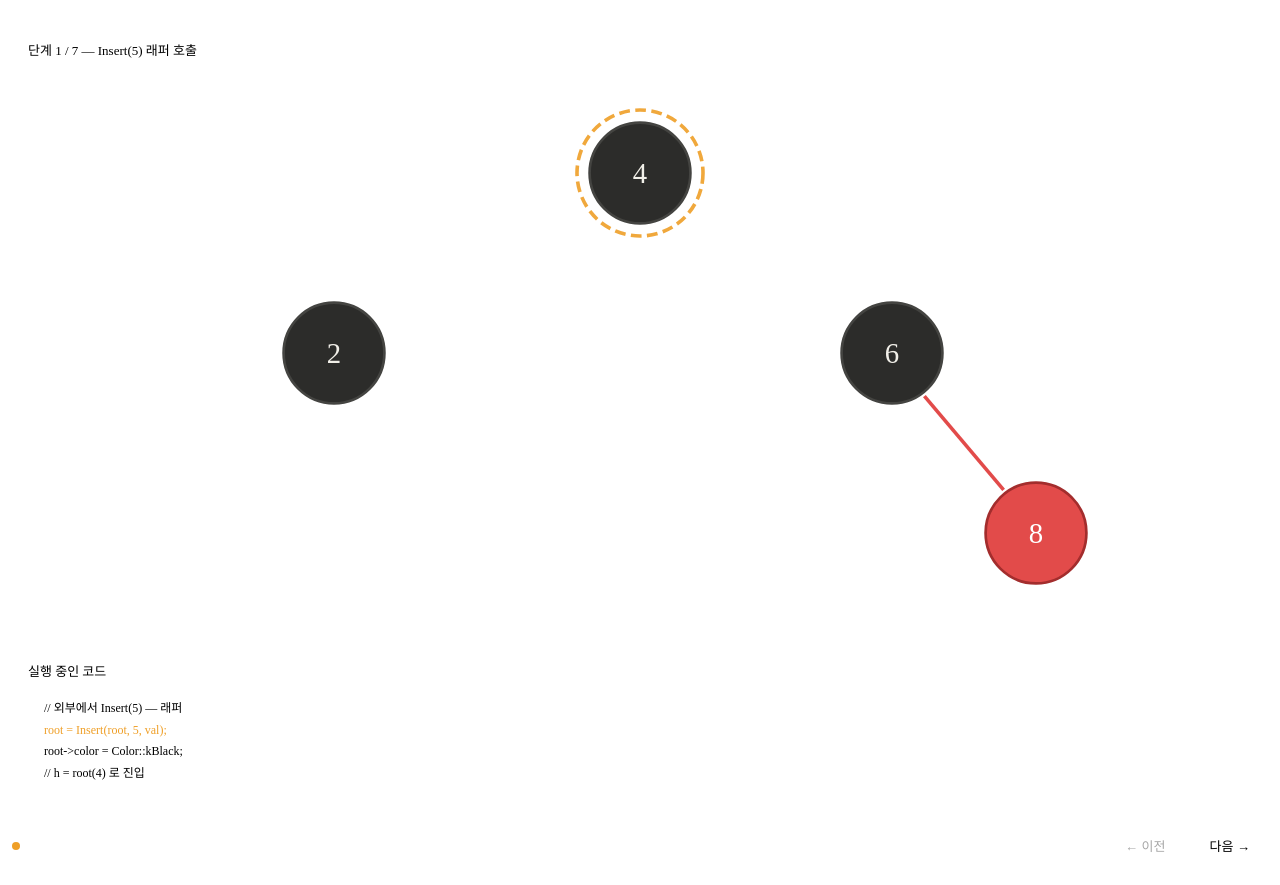
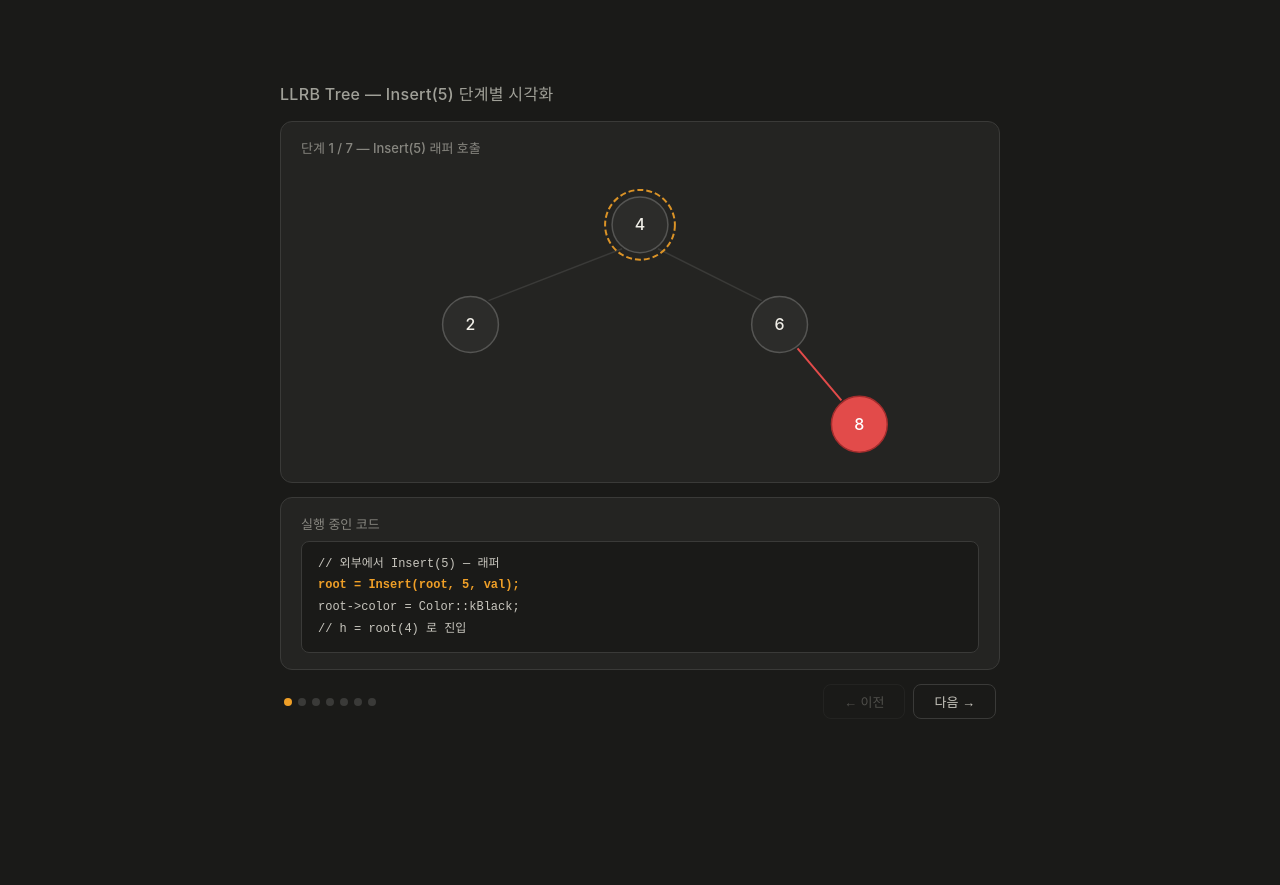
Before and after one commit to hckyeong/hckyeong.github.io, a plain HTML site: page RedBlackTreeInsertBalance.html in a window 1280 px wide. After the commit the page ends 800 px from the top, so only its background shows below. Drawn offline with Linux system fonts and the light colour scheme.

Commit message:
Analyze folder and push

```diff
--- a/RedBlackTreeInsertBalance.html.html
+++ b/RedBlackTreeInsertBalance.html
@@ -1,106 +1,243 @@
+<!DOCTYPE html>
+<html lang="ko">
+<head>
+<meta charset="UTF-8">
+<meta name="viewport" content="width=device-width, initial-scale=1.0">
+<title>LLRB — Insert(5) 시각화</title>
+<style>
+  * { box-sizing: border-box; margin: 0; padding: 0; }
 
-<style>
-  .panel { padding: 1rem 1.25rem; border-radius: var(--border-radius-lg); border: 0.5px solid var(--color-border-tertiary); background: var(--color-background-primary); }
-  .code-box { background: var(--color-background-secondary); border-radius: var(--border-radius-md); border: 0.5px solid var(--color-border-tertiary); padding: 0.75rem 1rem; font-family: var(--font-mono); font-size: 12px; color: var(--color-text-primary); line-height: 1.8; white-space: pre; overflow-x: auto; min-height: 90px; }
-  .hl  { color: #EF9F27; font-weight: 500; }
-  .dim { color: var(--color-text-secondary); }
-  .ok  { color: #639922; font-weight: 500; }
-  .btn { cursor:pointer; padding:6px 18px; border-radius:var(--border-radius-md); border:0.5px solid var(--color-border-secondary); background:transparent; color:var(--color-text-primary); font-size:13px; transition:background .15s; }
-  .btn:hover { background:var(--color-background-secondary); }
-  .btn:disabled { opacity:.35; cursor:default; }
-  .dot { width:8px; height:8px; border-radius:50%; background:var(--color-border-secondary); display:inline-block; transition:background .2s; }
-  .dot.active { background:#EF9F27; }
-  .step-lbl { font-size:13px; font-weight:500; color:var(--color-text-secondary); margin-bottom:6px; }
+  body {
+    font-family: -apple-system, BlinkMacSystemFont, 'Segoe UI', sans-serif;
+    background: #1a1a18;
+    color: #e8e6de;
+    min-height: 100vh;
+    display: flex;
+    align-items: center;
+    justify-content: center;
+    padding: 2rem 1rem;
+  }
+
+  .container {
+    width: 100%;
+    max-width: 720px;
+    display: flex;
+    flex-direction: column;
+    gap: 14px;
+  }
+
+  h1 {
+    font-size: 16px;
+    font-weight: 500;
+    color: #b0ae a6;
+    color: #a0a098;
+    margin-bottom: 2px;
+    letter-spacing: 0.02em;
+  }
+
+  .panel {
+    background: #242422;
+    border: 0.5px solid #3a3a38;
+    border-radius: 12px;
+    padding: 1rem 1.25rem;
+  }
+
+  .step-lbl {
+    font-size: 13px;
+    font-weight: 500;
+    color: #888780;
+    margin-bottom: 8px;
+  }
+
+  .code-box {
+    background: #1a1a18;
+    border: 0.5px solid #3a3a38;
+    border-radius: 8px;
+    padding: 0.75rem 1rem;
+    font-family: 'Courier New', 'Consolas', monospace;
+    font-size: 12px;
+    color: #c8c6be;
+    line-height: 1.8;
+    white-space: pre;
+    overflow-x: auto;
+    min-height: 90px;
+  }
+
+  .hl  { color: #EF9F27; font-weight: 600; }
+  .dim { color: #666660; }
+  .ok  { color: #7ab83a; font-weight: 500; }
+
+  .controls {
+    display: flex;
+    align-items: center;
+    justify-content: space-between;
+    padding: 0 0.25rem;
+  }
+
+  .dots {
+    display: flex;
+    gap: 6px;
+    align-items: center;
+  }
+
+  .dot {
+    width: 8px;
+    height: 8px;
+    border-radius: 50%;
+    background: #3a3a38;
+    transition: background 0.2s;
+    display: inline-block;
+  }
+
+  .dot.active { background: #EF9F27; }
+
+  .btn {
+    cursor: pointer;
+    padding: 7px 20px;
+    border-radius: 8px;
+    border: 0.5px solid #3a3a38;
+    background: transparent;
+    color: #c8c6be;
+    font-size: 13px;
+    transition: background 0.15s;
+  }
+
+  .btn:hover { background: #2e2e2c; }
+  .btn:disabled { opacity: 0.3; cursor: default; }
+
+  .btn-row { display: flex; gap: 8px; }
+
+  svg text { font-family: -apple-system, BlinkMacSystemFont, 'Segoe UI', sans-serif; }
 </style>
+</head>
+<body>
+<div class="container">
 
-<div style="display:flex;flex-direction:column;gap:14px;padding:1rem 0;">
+  <h1>LLRB Tree — Insert(5) 단계별 시각화</h1>
 
+  <!-- Tree panel -->
   <div class="panel" style="padding-bottom:0.5rem;">
     <div class="step-lbl" id="step-title">-</div>
-    <svg width="100%" viewBox="0 0 680 310">
+    <svg width="100%" viewBox="0 0 680 310" style="display:block;">
       <defs>
         <marker id="arr" viewBox="0 0 10 10" refX="8" refY="5" markerWidth="6" markerHeight="6" orient="auto-start-reverse">
           <path d="M2 1L8 5L2 9" fill="none" stroke="context-stroke" stroke-width="1.5" stroke-linecap="round" stroke-linejoin="round"/>
         </marker>
       </defs>
 
-      <!-- ===== 레이어A: 단계1~5 ===== -->
+      <!-- ===== Layer A: 단계 1~5 ===== -->
       <g id="layerA">
-        <line x1="322" y1="84" x2="188" y2="136" stroke="var(--color-border-secondary)" stroke-width="1.5"/>
-        <line id="eA46" x1="358" y1="84" x2="462" y2="136" stroke="var(--color-border-secondary)" stroke-width="1.5"/>
+        <!-- 엣지 4->2 (고정) -->
+        <line x1="322" y1="84" x2="188" y2="136" stroke="#3a3a38" stroke-width="1.5"/>
+        <!-- 엣지 4->6 -->
+        <line id="eA46" x1="358" y1="84" x2="462" y2="136" stroke="#3a3a38" stroke-width="1.5"/>
+        <!-- 엣지 6->8 -->
         <line id="eA68" x1="498" y1="184" x2="542" y2="236" stroke="#E24B4A" stroke-width="2"/>
+        <!-- 엣지 6->5 (처음엔 숨김) -->
         <line id="eA65" x1="462" y1="184" x2="418" y2="236" stroke="#E24B4A" stroke-width="2" opacity="0"/>
 
-        <!-- 노드 4 -->
-        <circle cx="340" cy="60" r="28" fill="#2C2C2A" stroke="#444441" stroke-width="1.5"/>
+        <!-- 노드 4 (블랙) -->
+        <circle cx="340" cy="60" r="28" fill="#2C2C2A" stroke="#555553" stroke-width="1.5"/>
         <text x="340" y="60" text-anchor="middle" dominant-baseline="central" font-size="16" font-weight="500" fill="#F1EFE8">4</text>
-        <!-- 노드 2 -->
-        <circle cx="170" cy="160" r="28" fill="#2C2C2A" stroke="#444441" stroke-width="1.5"/>
+
+        <!-- 노드 2 (블랙) -->
+        <circle cx="170" cy="160" r="28" fill="#2C2C2A" stroke="#555553" stroke-width="1.5"/>
         <text x="170" y="160" text-anchor="middle" dominant-baseline="central" font-size="16" font-weight="500" fill="#F1EFE8">2</text>
+
         <!-- 노드 6 -->
-        <circle id="cA6" cx="480" cy="160" r="28" fill="#2C2C2A" stroke="#444441" stroke-width="1.5"/>
+        <circle id="cA6" cx="480" cy="160" r="28" fill="#2C2C2A" stroke="#555553" stroke-width="1.5"/>
         <text id="tA6" x="480" y="160" text-anchor="middle" dominant-baseline="central" font-size="16" font-weight="500" fill="#F1EFE8">6</text>
+
         <!-- 노드 8 -->
         <circle id="cA8" cx="560" cy="260" r="28" fill="#E24B4A" stroke="#A32D2D" stroke-width="1.5"/>
         <text id="tA8" x="560" y="260" text-anchor="middle" dominant-baseline="central" font-size="16" font-weight="500" fill="#fff">8</text>
-        <!-- 노드 5 -->
+
+        <!-- 노드 5 (처음엔 숨김) -->
         <g id="nA5" style="opacity:0">
           <circle id="cA5" cx="400" cy="260" r="28" fill="#E24B4A" stroke="#A32D2D" stroke-width="1.5"/>
           <text id="tA5" x="400" y="260" text-anchor="middle" dominant-baseline="central" font-size="16" font-weight="500" fill="#fff">5</text>
         </g>
 
-        <text id="flipTxt" x="480" y="205" text-anchor="middle" font-size="11" fill="#EF9F27" opacity="0">FlipColors!</text>
+        <!-- FlipColors 라벨 -->
+        <text id="flipTxt" x="480" y="208" text-anchor="middle" font-size="11" fill="#EF9F27" opacity="0">FlipColors!</text>
+
+        <!-- 하이라이트 링 -->
         <circle id="ringA" cx="340" cy="60" r="35" fill="none" stroke="#EF9F27" stroke-width="2" stroke-dasharray="6 3" opacity="0"/>
       </g>
 
-      <!-- ===== 레이어B: 단계6~7 (RotateLeft 후) ===== -->
+      <!-- ===== Layer B: 단계 6~7 (RotateLeft 후) ===== -->
+      <!--
+        RotateLeft(노드4) 결과:
+            6(블랙) ← 새 루트  cx=340,cy=60
+           /         \
+        4(레드)      8(블랙)   cx=220,cy=160 / cx=480,cy=160
+       /     \
+      2      5(블랙)   cx=140,cy=260 / cx=300,cy=260
+      -->
       <g id="layerB" style="opacity:0">
+        <!-- 엣지 6->4 (레드) -->
         <line x1="318" y1="84" x2="245" y2="136" stroke="#E24B4A" stroke-width="2"/>
-        <line x1="362" y1="84" x2="455" y2="136" stroke="var(--color-border-secondary)" stroke-width="1.5"/>
-        <line x1="202" y1="184" x2="158" y2="236" stroke="var(--color-border-secondary)" stroke-width="1.5"/>
-        <line x1="238" y1="184" x2="282" y2="236" stroke="var(--color-border-secondary)" stroke-width="1.5"/>
+        <!-- 엣지 6->8 -->
+        <line x1="362" y1="84" x2="455" y2="136" stroke="#3a3a38" stroke-width="1.5"/>
+        <!-- 엣지 4->2 -->
+        <line x1="202" y1="184" x2="158" y2="236" stroke="#3a3a38" stroke-width="1.5"/>
+        <!-- 엣지 4->5 -->
+        <line x1="238" y1="184" x2="282" y2="236" stroke="#3a3a38" stroke-width="1.5"/>
 
-        <circle cx="340" cy="60" r="28" fill="#2C2C2A" stroke="#444441" stroke-width="1.5"/>
+        <!-- 노드 6 (블랙, 새 루트) -->
+        <circle cx="340" cy="60" r="28" fill="#2C2C2A" stroke="#555553" stroke-width="1.5"/>
         <text x="340" y="60" text-anchor="middle" dominant-baseline="central" font-size="16" font-weight="500" fill="#F1EFE8">6</text>
+
+        <!-- 노드 4 (레드) -->
         <circle cx="220" cy="160" r="28" fill="#E24B4A" stroke="#A32D2D" stroke-width="1.5"/>
         <text x="220" y="160" text-anchor="middle" dominant-baseline="central" font-size="16" font-weight="500" fill="#fff">4</text>
-        <circle cx="480" cy="160" r="28" fill="#2C2C2A" stroke="#444441" stroke-width="1.5"/>
+
+        <!-- 노드 8 (블랙) -->
+        <circle cx="480" cy="160" r="28" fill="#2C2C2A" stroke="#555553" stroke-width="1.5"/>
         <text x="480" y="160" text-anchor="middle" dominant-baseline="central" font-size="16" font-weight="500" fill="#F1EFE8">8</text>
-        <circle cx="140" cy="260" r="28" fill="#2C2C2A" stroke="#444441" stroke-width="1.5"/>
+
+        <!-- 노드 2 (블랙) -->
+        <circle cx="140" cy="260" r="28" fill="#2C2C2A" stroke="#555553" stroke-width="1.5"/>
         <text x="140" y="260" text-anchor="middle" dominant-baseline="central" font-size="16" font-weight="500" fill="#F1EFE8">2</text>
-        <circle cx="300" cy="260" r="28" fill="#2C2C2A" stroke="#444441" stroke-width="1.5"/>
+
+        <!-- 노드 5 (블랙) -->
+        <circle cx="300" cy="260" r="28" fill="#2C2C2A" stroke="#555553" stroke-width="1.5"/>
         <text x="300" y="260" text-anchor="middle" dominant-baseline="central" font-size="16" font-weight="500" fill="#F1EFE8">5</text>
 
-        <text id="doneTxt" x="340" y="300" text-anchor="middle" font-size="12" fill="#639922" opacity="0">✓ 삽입 및 Balance 완료 — root→color = kBlack</text>
+        <!-- 완료 라벨 -->
+        <text id="doneTxt" x="340" y="300" text-anchor="middle" font-size="12" fill="#7ab83a" opacity="0">✓ 삽입 및 Balance 완료 — root→color = kBlack</text>
+
+        <!-- 하이라이트 링 -->
         <circle id="ringB" cx="340" cy="60" r="35" fill="none" stroke="#EF9F27" stroke-width="2" stroke-dasharray="6 3" opacity="0"/>
       </g>
     </svg>
   </div>
 
+  <!-- Code panel -->
   <div class="panel">
     <div class="step-lbl">실행 중인 코드</div>
     <div class="code-box" id="code-box"></div>
   </div>
 
-  <div style="display:flex;align-items:center;justify-content:space-between;padding:0 0.25rem;">
-    <div id="dots" style="display:flex;gap:6px;align-items:center;"></div>
-    <div style="display:flex;gap:8px;">
+  <!-- Controls -->
+  <div class="controls">
+    <div class="dots" id="dots"></div>
+    <div class="btn-row">
       <button class="btn" id="btn-prev" onclick="go(-1)" disabled>← 이전</button>
       <button class="btn" id="btn-next" onclick="go(1)">다음 →</button>
     </div>
   </div>
+
 </div>
 
 <script>
-const BK = {fill:"#2C2C2A", stroke:"#444441", text:"#F1EFE8"};
-const RD = {fill:"#E24B4A", stroke:"#A32D2D", text:"#fff"};
+const BK = { fill:"#2C2C2A", stroke:"#555553", text:"#F1EFE8" };
+const RD = { fill:"#E24B4A", stroke:"#A32D2D", text:"#fff"    };
 
-// 단계별 노드5,6,8 색 + 엣지 상태
-// 단계5: FlipColors → 6=레드, 5=블랙, 8=블랙
 const STEPS = [
   {
     layer:"A", ring:[340,60], show5:false, flipTxt:0,
-    n6:BK, n8:RD, n5:RD, e46red:false, e68red:true, e65red:true,
+    n6:BK, n8:RD, n5:RD, e46red:false, e68red:true, e65show:false,
     title:"단계 1 / 7 — Insert(5) 래퍼 호출",
     code:`// 외부에서 Insert(5) — 래퍼
 <span class="hl">root = Insert(root, 5, val);</span>
@@ -109,7 +246,7 @@ root->color = Color::kBlack;
   },
   {
     layer:"A", ring:[480,160], show5:false, flipTxt:0,
-    n6:BK, n8:RD, n5:RD, e46red:false, e68red:true, e65red:true,
+    n6:BK, n8:RD, n5:RD, e46red:false, e68red:true, e65show:false,
     title:"단계 2 / 7 — h=4, 5 > 4 → 오른쪽 재귀",
     code:`// h = 노드(4)
 if (key < h->key)        // 5 < 4? NO
@@ -119,7 +256,7 @@ if (key < h->key)        // 5 < 4? NO
   },
   {
     layer:"A", ring:[400,260], show5:false, flipTxt:0,
-    n6:BK, n8:RD, n5:RD, e46red:false, e68red:true, e65red:true,
+    n6:BK, n8:RD, n5:RD, e46red:false, e68red:true, e65show:false,
     title:"단계 3 / 7 — h=6, 5 < 6 → 왼쪽 재귀",
     code:`// h = 노드(6)
 <span class="hl">if (key < h->key)   // 5 < 6? YES
@@ -129,7 +266,7 @@ if (key < h->key)        // 5 < 4? NO
   },
   {
     layer:"A", ring:[400,260], show5:true, flipTxt:0,
-    n6:BK, n8:RD, n5:RD, e46red:false, e68red:true, e65red:true,
+    n6:BK, n8:RD, n5:RD, e46red:false, e68red:true, e65show:true,
     title:"단계 4 / 7 — nullptr → 레드 노드(5) 생성",
     code:`// h == nullptr
 <span class="hl">if (h == nullptr)
@@ -140,7 +277,7 @@ if (key < h->key)        // 5 < 4? NO
   {
     // FlipColors: 6=레드, 5=블랙, 8=블랙
     layer:"A", ring:[480,160], show5:true, flipTxt:1,
-    n6:RD, n8:BK, n5:BK, e46red:true, e68red:false, e65red:false,
+    n6:RD, n8:BK, n5:BK, e46red:true, e68red:false, e65show:true,
     title:"단계 5 / 7 — Balance(노드6): FlipColors 발동",
     code:`// Balance(노드6)
 <span class="dim">// 조건1: IsRed(right=8) && !IsRed(left=5) → false  스킵
@@ -168,7 +305,7 @@ if (key < h->key)        // 5 < 4? NO
 root = Insert(root, 5, val);  // 완료
 <span class="hl">root->color = Color::kBlack;  // 루트 항상 블랙</span>
 <span class="ok">// 최종: 6(블랙) 루트
-//   left=4(레드) → left=2, right=5
+//   left=4(레드) → left=2, right=5(블랙)
 //   right=8(블랙)
 // 모든 LLRB 규칙 만족 ✓</span>`
   }
@@ -176,12 +313,10 @@ root = Insert(root, 5, val);  // 완료
 
 let cur = 0;
 
-function applyColor(circleId, textId, color) {
-  const c = document.getElementById(circleId);
-  const t = document.getElementById(textId);
-  if (!c) return;
-  c.setAttribute('fill',   color.fill);
-  c.setAttribute('stroke', color.stroke);
+function applyColor(cid, tid, color) {
+  const c = document.getElementById(cid);
+  const t = document.getElementById(tid);
+  if (c) { c.setAttribute('fill', color.fill); c.setAttribute('stroke', color.stroke); }
   if (t) t.setAttribute('fill', color.text);
 }
 
@@ -197,23 +332,17 @@ function render() {
   if (isA) {
     document.getElementById('nA5').style.opacity = s.show5 ? '1' : '0';
 
-    // 엣지 4->6
     const e46 = document.getElementById('eA46');
-    e46.setAttribute('stroke', s.e46red ? '#E24B4A' : 'var(--color-border-secondary)');
+    e46.setAttribute('stroke', s.e46red ? '#E24B4A' : '#3a3a38');
     e46.setAttribute('stroke-width', s.e46red ? '2' : '1.5');
 
-    // 엣지 6->8
     const e68 = document.getElementById('eA68');
-    e68.setAttribute('stroke', s.e68red ? '#E24B4A' : 'var(--color-border-secondary)');
+    e68.setAttribute('stroke', s.e68red ? '#E24B4A' : '#3a3a38');
     e68.setAttribute('stroke-width', s.e68red ? '2' : '1.5');
 
-    // 엣지 6->5
     const e65 = document.getElementById('eA65');
-    e65.setAttribute('opacity', s.show5 ? '1' : '0');
-    e65.setAttribute('stroke', s.e65red ? '#E24B4A' : 'var(--color-border-secondary)');
-    e65.setAttribute('stroke-width', s.e65red ? '2' : '1.5');
+    e65.setAttribute('opacity', s.e65show ? '1' : '0');
 
-    // 노드 색
     applyColor('cA6','tA6', s.n6);
     applyColor('cA8','tA8', s.n8);
     applyColor('cA5','tA5', s.n5);
@@ -221,32 +350,50 @@ function render() {
     document.getElementById('flipTxt').setAttribute('opacity', s.flipTxt);
 
     const rA = document.getElementById('ringA');
-    if (s.ring) { rA.setAttribute('cx',s.ring[0]); rA.setAttribute('cy',s.ring[1]); rA.setAttribute('opacity','0.9'); }
-    else rA.setAttribute('opacity','0');
-
+    if (s.ring) {
+      rA.setAttribute('cx', s.ring[0]);
+      rA.setAttribute('cy', s.ring[1]);
+      rA.setAttribute('opacity', '0.9');
+    } else {
+      rA.setAttribute('opacity', '0');
+    }
   } else {
     const rB = document.getElementById('ringB');
-    if (s.ringB) { rB.setAttribute('cx',s.ringB[0]); rB.setAttribute('cy',s.ringB[1]); rB.setAttribute('opacity','0.9'); }
-    else rB.setAttribute('opacity','0');
+    if (s.ringB) {
+      rB.setAttribute('cx', s.ringB[0]);
+      rB.setAttribute('cy', s.ringB[1]);
+      rB.setAttribute('opacity', '0.9');
+    } else {
+      rB.setAttribute('opacity', '0');
+    }
     document.getElementById('doneTxt').setAttribute('opacity', s.doneTxt);
   }
 
+  // dots
   const dc = document.getElementById('dots');
   dc.innerHTML = '';
-  STEPS.forEach((_,i) => {
-    const d = document.createElement('div');
-    d.className = 'dot'+(i===cur?' active':'');
+  STEPS.forEach((_, i) => {
+    const d = document.createElement('span');
+    d.className = 'dot' + (i === cur ? ' active' : '');
     dc.appendChild(d);
   });
 
   document.getElementById('btn-prev').disabled = cur === 0;
-  document.getElementById('btn-next').disabled = cur === STEPS.length-1;
+  document.getElementById('btn-next').disabled = cur === STEPS.length - 1;
 }
 
 function go(d) {
-  cur = Math.max(0, Math.min(STEPS.length-1, cur+d));
+  cur = Math.max(0, Math.min(STEPS.length - 1, cur + d));
   render();
 }
 
+// 키보드 지원
+document.addEventListener('keydown', e => {
+  if (e.key === 'ArrowRight' || e.key === 'ArrowDown') go(1);
+  if (e.key === 'ArrowLeft'  || e.key === 'ArrowUp')   go(-1);
+});
+
 render();
 </script>
+</body>
+</html>
```
